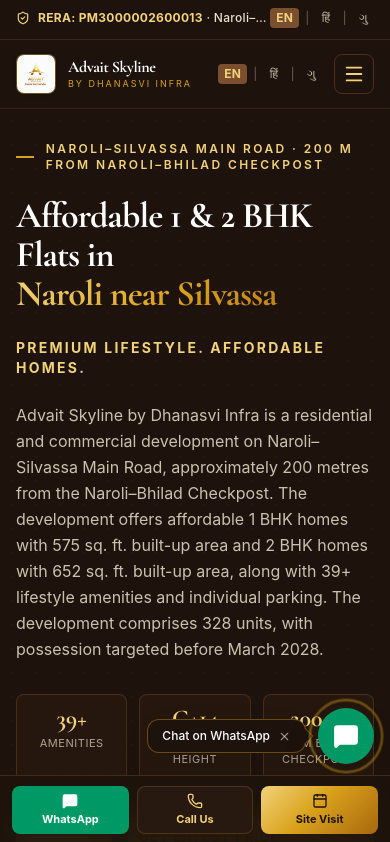
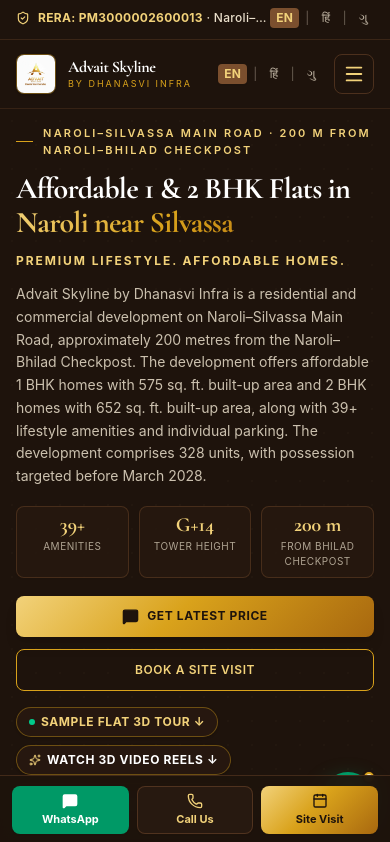
Before and after one commit to bhagyeshkadiya2-lab/advait-skyline, a Next.js app: page /en in a window 390 px wide. Shown: the top 842 px of the page. Built offline with nearby package versions, Linux system fonts and the light colour scheme.

Commit message:
feat(ui-ux): enhance residences mega-panel dropdown, optimize hero vertical fold fit, and eliminate whatsapp fab collisions

```diff
--- a/components/lead/WhatsAppFab.tsx
+++ b/components/lead/WhatsAppFab.tsx
@@ -1,26 +1,14 @@
 'use client';
 
-import React, { useState, useEffect } from 'react';
-import { MessageSquare, X } from 'lucide-react';
+import React, { useState } from 'react';
+import { MessageSquare } from 'lucide-react';
 import { usePathname } from '@/i18n/routing';
 import { PROJECT_DATA } from '@/lib/project-data';
 import { pushDataLayerEvent, buildWhatsAppLink } from '@/lib/tracking';
 
 export default function WhatsAppFab() {
   const pathname = usePathname();
-  const [showTooltip, setShowTooltip] = useState(false);
-  const [tooltipDismissed, setTooltipDismissed] = useState(false);
-
-  // Show tooltip after 4s delay
-  useEffect(() => {
-    const timer = setTimeout(() => {
-      if (!tooltipDismissed) {
-        setShowTooltip(true);
-      }
-    }, 4000);
-
-    return () => clearTimeout(timer);
-  }, [tooltipDismissed]);
+  const [hovered, setHovered] = useState(false);
 
   // Page-aware messaging
   let message = 'Hello, I am interested in Advait Skyline (Naroli). Please share details.';
@@ -59,41 +47,36 @@ export default function WhatsAppFab() {
   return (
     <aside
       aria-label="Instant WhatsApp Assistance"
-      className="fixed bottom-20 sm:bottom-8 right-4 sm:right-8 z-40 flex items-center gap-3 select-none"
+      className="fixed bottom-5 right-4 sm:bottom-6 sm:right-6 z-40 flex items-center select-none group"
+      onMouseEnter={() => setHovered(true)}
+      onMouseLeave={() => setHovered(false)}
     >
-      {/* 4s Delayed Tooltip */}
-      {showTooltip && (
-        <div className="relative bg-[#1E130C] border border-[#D9A21B]/40 text-white text-xs px-3.5 py-2 rounded-xl shadow-2xl flex items-center gap-2 animate-in fade-in slide-in-from-right-4 duration-300">
-          <span className="font-sans font-medium">Chat on WhatsApp</span>
-          <button
-            type="button"
-            onClick={() => {
-              setShowTooltip(false);
-              setTooltipDismissed(true);
-            }}
-            aria-label="Dismiss Tooltip"
-            className="text-[#EADFCB]/60 hover:text-white transition-colors"
-          >
-            <X size={13} />
-          </button>
-          <div className="absolute -right-1.5 top-1/2 -translate-y-1/2 w-3 h-3 bg-[#1E130C] border-t border-r border-[#D9A21B]/40 rotate-45" />
-        </div>
-      )}
+      {/* Sleek Tooltip: Appears smoothly on hover, zero automatic screen collision */}
+      <div
+        className={`mr-3 bg-[#160E09]/95 backdrop-blur-md border border-[#D9A21B]/45 text-white text-xs px-3.5 py-1.5 rounded-xl shadow-[0_10px_30px_rgba(0,0,0,0.85)] flex items-center gap-2 pointer-events-none transition-all duration-200 ${
+          hovered ? 'opacity-100 translate-x-0' : 'opacity-0 translate-x-3'
+        }`}
+      >
+        <span className="w-1.5 h-1.5 rounded-full bg-emerald-400 animate-pulse" />
+        <span className="font-sans font-medium text-[#F2D27A]">Chat on WhatsApp</span>
+      </div>
 
-      {/* Floating 56px WhatsApp Button with Gold Pulse Ring */}
+      {/* Floating 54px WhatsApp Button */}
       <a
         href={waUrl}
         target="_blank"
         rel="noopener noreferrer"
         onClick={handleClick}
         aria-label="Direct WhatsApp Chat with Advait Skyline Sales"
-        className="relative w-14 h-14 rounded-full bg-emerald-600 hover:bg-emerald-500 text-white flex items-center justify-center shadow-2xl transition-transform hover:scale-110 active:scale-95 group shrink-0"
+        className="relative w-13 h-13 sm:w-14 sm:h-14 rounded-full bg-emerald-600 hover:bg-emerald-500 text-white flex items-center justify-center shadow-[0_10px_25px_rgba(16,185,129,0.4)] hover:shadow-[0_12px_35px_rgba(16,185,129,0.65)] transition-all duration-300 hover:scale-108 active:scale-95 shrink-0"
       >
-        {/* Pulsing Gold Halo Ring (triggers every 6s) */}
-        <span className="absolute inset-0 rounded-full border-2 border-[#D9A21B] animate-ping opacity-60 pointer-events-none" style={{ animationDuration: '6s' }} />
+        {/* Subtle glowing beacon dot (no oversized ping ring) */}
+        <span className="absolute -top-0.5 -right-0.5 w-3.5 h-3.5 bg-[#D9A21B] rounded-full border-2 border-[#1E130C] flex items-center justify-center shadow-xs">
+          <span className="w-1.5 h-1.5 rounded-full bg-white animate-pulse" />
+        </span>
 
         {/* WhatsApp Icon */}
-        <MessageSquare size={26} className="fill-white" />
+        <MessageSquare size={24} className="fill-white" />
       </a>
     </aside>
   );
--- a/components/sections/HeroStage.tsx
+++ b/components/sections/HeroStage.tsx
@@ -104,22 +104,22 @@ export default function HeroStage() {
       </div>
 
       {/* Hero Core Container */}
-      <div className="max-w-7xl mx-auto px-4 sm:px-6 w-full flex-1 flex flex-col lg:flex-row items-center justify-between gap-12 pt-8 sm:pt-14 pb-16 relative z-20">
+      <div className="max-w-7xl mx-auto px-4 sm:px-6 w-full flex-1 flex flex-col lg:flex-row items-center justify-between gap-8 lg:gap-12 pt-4 sm:pt-6 lg:pt-8 pb-8 lg:pb-10 relative z-20">
 
-        {/* LEFT COLUMN: Editorial Typography & Semantic Server-Rendered CTAs (40% desktop) */}
+        {/* LEFT COLUMN: Editorial Typography & Semantic Server-Rendered CTAs (45% desktop) */}
         <div
-          className="w-full lg:w-[45%] flex flex-col items-start space-y-6 sm:space-y-8"
+          className="w-full lg:w-[48%] flex flex-col items-start space-y-3.5 sm:space-y-4 lg:space-y-4.5"
         >
           {/* Eyebrow with gold hairline */}
-          <div className="flex items-center gap-3">
-            <span className="w-8 h-[1.5px] bg-[#D9A21B]" />
-            <span className="font-sans text-xs uppercase tracking-[0.2em] font-semibold text-[#F2D27A]">
+          <div className="flex items-center gap-2.5">
+            <span className="w-7 h-[1.5px] bg-[#D9A21B]" />
+            <span className="font-sans text-[11px] sm:text-xs uppercase tracking-[0.2em] font-semibold text-[#F2D27A]">
               {t('eyebrow')}
             </span>
           </div>
 
           {/* Single H1 on Page */}
-          <h1 className="font-display text-4xl sm:text-5xl xl:text-6xl font-bold tracking-tight text-white leading-[1.08]">
+          <h1 className="font-display text-3xl sm:text-4xl lg:text-[42px] xl:text-[48px] font-bold tracking-tight text-white leading-[1.12]">
             {t('h1Prefix')}{' '}
             <span className="text-gold-gradient block sm:inline">
               {t('h1Highlight')}
@@ -127,79 +127,79 @@ export default function HeroStage() {
           </h1>
 
           {/* Supporting Headline */}
-          <div className="text-sm sm:text-base font-sans font-bold uppercase tracking-[0.16em] text-[#F2D27A]">
+          <div className="text-xs sm:text-sm font-sans font-bold uppercase tracking-[0.16em] text-[#F2D27A]">
             {t('supportingHeadline')}
           </div>
 
           {/* Subheading */}
-          <p className="font-sans text-base sm:text-lg text-[#EADFCB]/85 leading-relaxed max-w-xl">
+          <p className="font-sans text-sm sm:text-base text-[#EADFCB]/85 leading-relaxed max-w-xl">
             {t('subheading')}
           </p>
 
           {/* Fact Chips — STATIC HTML for instant accessibility & crawler indexing */}
-          <div className="grid grid-cols-3 gap-3 sm:gap-4 w-full max-w-md pt-2">
-            <div className="bg-[#271910]/80 border border-[#7B4F2E]/40 rounded-lg p-3 text-center shadow-xs">
-              <span className="font-display text-2xl sm:text-3xl font-bold text-[#F2D27A] block leading-none mb-1">
+          <div className="grid grid-cols-3 gap-2.5 sm:gap-3 w-full max-w-md pt-1">
+            <div className="bg-[#271910]/80 border border-[#7B4F2E]/40 rounded-lg p-2 sm:p-2.5 text-center shadow-xs">
+              <span className="font-display text-xl sm:text-2xl font-bold text-[#F2D27A] block leading-none mb-1">
                 {t('amenitiesCount')}
               </span>
-              <span className="text-[11px] font-sans uppercase tracking-wider text-[#EADFCB]/70 block">
+              <span className="text-[10px] sm:text-[11px] font-sans uppercase tracking-wider text-[#EADFCB]/70 block">
                 {t('amenitiesChip')}
               </span>
             </div>
-            <div className="bg-[#271910]/80 border border-[#7B4F2E]/40 rounded-lg p-3 text-center shadow-xs">
-              <span className="font-display text-2xl sm:text-3xl font-bold text-[#F2D27A] block leading-none mb-1">
+            <div className="bg-[#271910]/80 border border-[#7B4F2E]/40 rounded-lg p-2 sm:p-2.5 text-center shadow-xs">
+              <span className="font-display text-xl sm:text-2xl font-bold text-[#F2D27A] block leading-none mb-1">
                 {t('floorsCount')}
               </span>
-              <span className="text-[11px] font-sans uppercase tracking-wider text-[#EADFCB]/70 block">
+              <span className="text-[10px] sm:text-[11px] font-sans uppercase tracking-wider text-[#EADFCB]/70 block">
                 {t('floorsChip')}
               </span>
             </div>
-            <div className="bg-[#271910]/80 border border-[#7B4F2E]/40 rounded-lg p-3 text-center shadow-xs">
-              <span className="font-display text-2xl sm:text-3xl font-bold text-[#F2D27A] block leading-none mb-1">
+            <div className="bg-[#271910]/80 border border-[#7B4F2E]/40 rounded-lg p-2 sm:p-2.5 text-center shadow-xs">
+              <span className="font-display text-xl sm:text-2xl font-bold text-[#F2D27A] block leading-none mb-1">
                 {t('distanceCount')}
               </span>
-              <span className="text-[11px] font-sans uppercase tracking-wider text-[#EADFCB]/70 block">
+              <span className="text-[10px] sm:text-[11px] font-sans uppercase tracking-wider text-[#EADFCB]/70 block">
                 {t('distanceChip')}
               </span>
             </div>
           </div>
 
           {/* Call-to-Action Buttons */}
-          <div className="flex flex-wrap items-center gap-4 pt-2 w-full sm:w-auto">
+          <div className="flex flex-wrap items-center gap-3 pt-1 w-full sm:w-auto">
             <a
               href={waLeadUrl}
               target="_blank"
               rel="noopener noreferrer"
               onClick={() => pushDataLayerEvent('whatsapp_click', { cta_location: 'hero_primary' })}
-              className="px-7 py-3.5 rounded-md bg-gold-gradient text-[#1E130C] font-sans font-bold text-sm tracking-wider uppercase shadow-lg hover:brightness-105 active:scale-[0.98] transition-all flex items-center justify-center gap-2.5 w-full sm:w-auto"
+              className="px-6 py-3 rounded-lg bg-gold-gradient text-[#1E130C] font-sans font-bold text-xs sm:text-sm tracking-wider uppercase shadow-lg hover:brightness-105 active:scale-[0.98] transition-all flex items-center justify-center gap-2 w-full sm:w-auto"
             >
-              <MessageSquare size={18} className="fill-[#1E130C]" />
+              <MessageSquare size={17} className="fill-[#1E130C]" />
               <span>{t('ctaWhatsApp')}</span>
             </a>
 
             <Link
               href="/contact"
               onClick={() => pushDataLayerEvent('site_visit_request', { cta_location: 'hero_secondary' })}
-              className="px-7 py-3.5 rounded-md border border-[#D9A21B] text-[#F2D27A] hover:bg-[#D9A21B] hover:text-[#1E130C] font-sans font-semibold text-sm tracking-wider uppercase transition-all duration-300 text-center w-full sm:w-auto"
+              className="px-6 py-3 rounded-lg border border-[#D9A21B] text-[#F2D27A] hover:bg-[#D9A21B] hover:text-[#1E130C] font-sans font-semibold text-xs sm:text-sm tracking-wider uppercase transition-all duration-300 text-center w-full sm:w-auto"
             >
               {t('ctaVisit')}
             </Link>
           </div>
 
           {/* 3D Virtual Sample Flat & Video Reels Shortcuts */}
-          <div className="flex flex-wrap items-center gap-2.5 pt-1">
+          <div className="flex flex-wrap items-center gap-2 pt-0.5">
             <a
               href="#3d-tour"
-              className="inline-flex items-center gap-2 px-3.5 py-1.5 rounded-full bg-[#271910]/90 border border-[#D9A21B]/40 text-xs font-sans font-bold uppercase tracking-wider text-[#F2D27A] hover:bg-[#D9A21B] hover:text-[#1E130C] transition-all duration-300 shadow-md group"
+              className="inline-flex items-center gap-1.5 px-3 py-1.5 rounded-full bg-[#271910]/90 border border-[#D9A21B]/40 text-xs font-sans font-bold uppercase tracking-wider text-[#F2D27A] hover:bg-[#D9A21B] hover:text-[#1E130C] transition-all duration-300 shadow-sm group"
             >
-              <span className="w-2 h-2 rounded-full bg-emerald-400 animate-ping" />
+              <span className="w-1.5 h-1.5 rounded-full bg-emerald-400 animate-pulse" />
               <span>Sample Flat 3D Tour &darr;</span>
             </a>
             <a
               href="#3d-videos"
-              className="inline-flex items-center gap-2 px-3.5 py-1.5 rounded-full bg-[#271910]/90 border border-[#D9A21B]/40 text-xs font-sans font-bold uppercase tracking-wider text-white hover:bg-[#D9A21B] hover:text-[#1E130C] transition-all duration-300 shadow-md group"
+              className="inline-flex items-center gap-1.5 px-3 py-1.5 rounded-full bg-[#271910]/90 border border-[#D9A21B]/40 text-xs font-sans font-bold uppercase tracking-wider text-white hover:bg-[#D9A21B] hover:text-[#1E130C] transition-all duration-300 shadow-sm group"
             >
-              <Sparkles size={13} className="text-[#F2D27A]" />
+              <Sparkles size={12} className="text-[#F2D27A]" />
               <span>Watch 3D Video Reels &darr;</span>
             </a>
             <BrochureDownloadButton variant="pill">
@@ -208,8 +208,8 @@ export default function HeroStage() {
           </div>
         </div>
 
-        {/* RIGHT COLUMN: 3D Tilt Card & Building Facade (55% desktop) */}
-        <div className="w-full lg:w-[50%] relative flex items-center justify-center">
+        {/* RIGHT COLUMN: 3D Tilt Card & Building Facade (50% desktop) */}
+        <div className="w-full lg:w-[48%] relative flex items-center justify-center">
           <motion.div
             style={{
               y: buildingY,
@@ -217,7 +217,7 @@ export default function HeroStage() {
               rotateX: springY,
               rotateY: springX,
             }}
-            className="relative w-full max-w-[460px] aspect-[4/5] rounded-3xl overflow-hidden border-2 border-[#D9A21B]/40 shadow-[0_30px_90px_rgba(0,0,0,0.8)] bg-[#1A100A] group"
+            className="relative w-full max-w-[390px] xl:max-w-[420px] aspect-[4/5] rounded-3xl overflow-hidden border-2 border-[#D9A21B]/40 shadow-[0_25px_80px_rgba(0,0,0,0.85)] bg-[#1A100A] group"
           >
             {/* Main Hero Building Image (Ultra-HD with Day/Night Switch) */}
             <Image
@@ -280,17 +280,17 @@ export default function HeroStage() {
             whileHover={{ scale: 1.08 }}
             whileTap={{ scale: 0.95 }}
             aria-label="Scroll to 39+ Amenities Explorer"
-            className="absolute -bottom-6 -left-4 sm:-bottom-8 sm:-left-8 w-28 h-28 sm:w-36 sm:h-36 rounded-full bg-gradient-to-br from-[#F2D27A] via-[#D9A21B] to-[#A8680F] p-[2px] shadow-2xl cursor-pointer z-30 group"
+            className="absolute -bottom-5 -left-3 sm:-bottom-6 sm:-left-5 w-24 h-24 sm:w-28 sm:h-28 rounded-full bg-gradient-to-br from-[#F2D27A] via-[#D9A21B] to-[#A8680F] p-[2px] shadow-2xl cursor-pointer z-30 group"
           >
             <div className="w-full h-full rounded-full bg-[#1E130C] flex flex-col items-center justify-center p-2 text-center border border-[#F2D27A]/30">
               {/* Rotating Ring Label */}
               <div className="flex items-center gap-1 text-[#F2D27A] mb-0.5">
-                <Sparkles size={13} className="text-[#F2D27A] animate-spin" style={{ animationDuration: '8s' }} />
+                <Sparkles size={12} className="text-[#F2D27A] animate-spin" style={{ animationDuration: '8s' }} />
               </div>
-              <span className="font-display text-2xl sm:text-3xl font-bold text-white block leading-none">
+              <span className="font-display text-xl sm:text-2xl font-bold text-white block leading-none">
                 39+
               </span>
-              <span className="font-sans text-[9px] sm:text-[10px] uppercase tracking-widest text-[#F2D27A] font-bold block pt-0.5">
+              <span className="font-sans text-[8px] sm:text-[9px] uppercase tracking-widest text-[#F2D27A] font-bold block pt-0.5">
                 Amenities
               </span>
               <span className="font-sans text-[8px] text-[#EADFCB]/70 tracking-tight block">
```
Also changed, not shown: components/layout/Header.tsx (+194 -108 lines).
